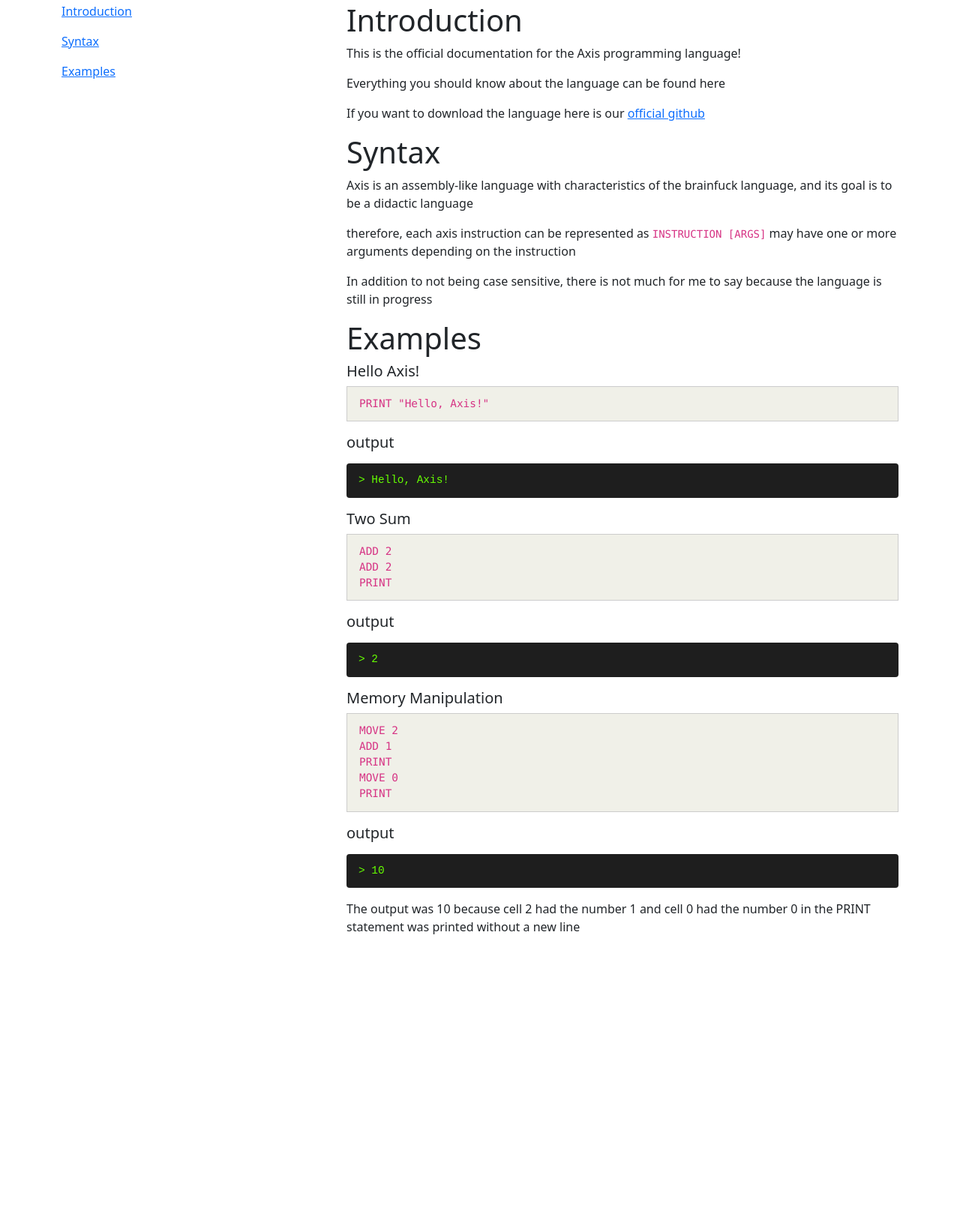
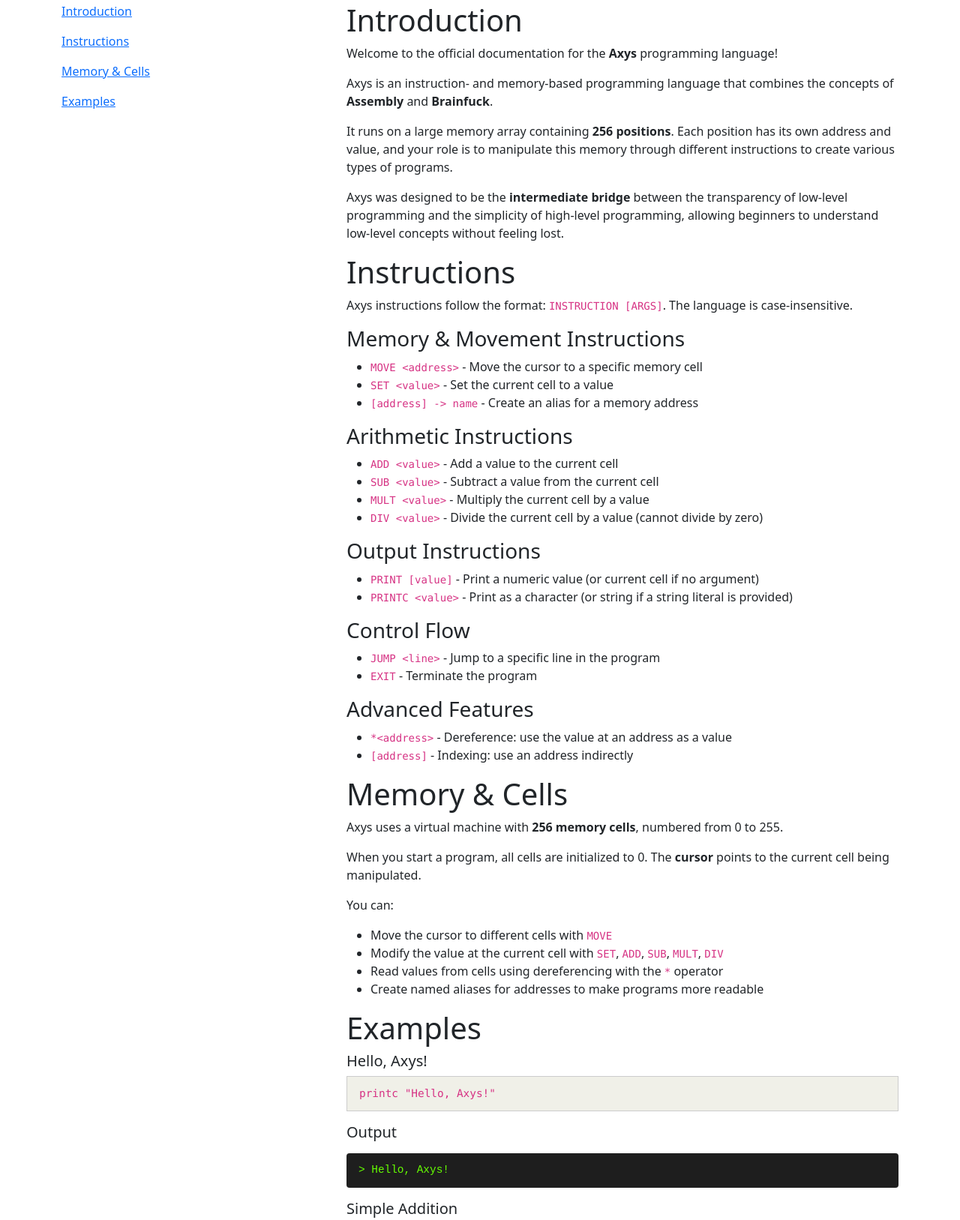
Before and after one commit to hatsunemikutoro-hash/axislang-documentation, a plain HTML site: page index.html in a window 1280 px wide. Shown: the part 97-1724 px from the top of the page at 75% size. Before the commit the page ends 1361 px from the top, so only its background shows below. Drawn offline with nearby package versions, Linux system fonts and the light colour scheme.

Commit message:
Update Documentation

```diff
--- a/index.html
+++ b/index.html
@@ -4,7 +4,7 @@
 <head>
     <meta charset="utf-8">
     <meta name="viewport" content="width=device-width, initial-scale=1">
-    <title>Axis Language Documentation</title>
+    <title>Axys Language Documentation</title>
     <link href="https://cdn.jsdelivr.net/npm/bootstrap@5.3.8/dist/css/bootstrap.min.css" rel="stylesheet"
         integrity="sha384-sRIl4kxILFvY47J16cr9ZwB07vP4J8+LH7qKQnuqkuIAvNWLzeN8tE5YBujZqJLB" crossorigin="anonymous">
     <link rel="stylesheet" href="style.css">
@@ -21,7 +21,8 @@
                 <nav>
                     <ul class="list-unstyled d-flex flex-md-column flex-wrap gap-3">
                         <li><a href="#intro">Introduction</a></li>
-                        <li><a href="#syntax">Syntax</a></li>
+                        <li><a href="#instructions">Instructions</a></li>
+                        <li><a href="#memory">Memory & Cells</a></li>
                         <li><a href="#examples">Examples</a></li>
                     </ul>
                 </nav>
@@ -29,51 +30,126 @@
             <div class="col-12 col-md-8">
                 <section id="intro">
                     <h1>Introduction</h1>
-                    <p>This is the official documentation for the Axis programming language!</p>
-                    <p>Everything you should know about the language can be found here</p>
-
-                    <p>If you want to download the language here is our <a
-                            href="https://github.com/hatsunemikutoro-hash/axislang-axis">official github</a></p>
+                    <p>Welcome to the official documentation for the <strong>Axys</strong> programming language!</p>
+                    <p>Axys is an instruction- and memory-based programming language that combines the concepts of <strong>Assembly</strong> and <strong>Brainfuck</strong>.</p>
+                    <p>It runs on a large memory array containing <strong>256 positions</strong>. Each position has its own address and value, and your role is to manipulate this memory through different instructions to create various types of programs.</p>
+                    <p>Axys was designed to be the <strong>intermediate bridge</strong> between the transparency of low-level programming and the simplicity of high-level programming, allowing beginners to understand low-level concepts without feeling lost.</p>
                 </section>
 
-                <section id="syntax">
-                    <h1>Syntax</h1>
-                    <p>Axis is an assembly-like language with characteristics of the brainfuck language, and its goal is
-                        to be a didactic language</p>
-                    <p>therefore, each axis instruction can be represented as <code>INSTRUCTION [ARGS]</code> may have
-                        one or more arguments depending on the instruction</p>
-                    <p>In addition to not being case sensitive, there is not much for me to say because the language is
-                        still in progress</p>
+                <section id="instructions">
+                    <h1>Instructions</h1>
+                    <p>Axys instructions follow the format: <code>INSTRUCTION [ARGS]</code>. The language is case-insensitive.</p>
+
+                    <h3>Memory & Movement Instructions</h3>
+                    <ul>
+                        <li><code>MOVE &lt;address&gt;</code> - Move the cursor to a specific memory cell</li>
+                        <li><code>SET &lt;value&gt;</code> - Set the current cell to a value</li>
+                        <li><code>[address] -> name</code> - Create an alias for a memory address</li>
+                    </ul>
+
+                    <h3>Arithmetic Instructions</h3>
+                    <ul>
+                        <li><code>ADD &lt;value&gt;</code> - Add a value to the current cell</li>
+                        <li><code>SUB &lt;value&gt;</code> - Subtract a value from the current cell</li>
+                        <li><code>MULT &lt;value&gt;</code> - Multiply the current cell by a value</li>
+                        <li><code>DIV &lt;value&gt;</code> - Divide the current cell by a value (cannot divide by zero)</li>
+                    </ul>
+
+                    <h3>Output Instructions</h3>
+                    <ul>
+                        <li><code>PRINT [value]</code> - Print a numeric value (or current cell if no argument)</li>
+                        <li><code>PRINTC &lt;value&gt;</code> - Print as a character (or string if a string literal is provided)</li>
+                    </ul>
+
+                    <h3>Control Flow</h3>
+                    <ul>
+                        <li><code>JUMP &lt;line&gt;</code> - Jump to a specific line in the program</li>
+                        <li><code>EXIT</code> - Terminate the program</li>
+                    </ul>
+
+                    <h3>Advanced Features</h3>
+                    <ul>
+                        <li><code>*&lt;address&gt;</code> - Dereference: use the value at an address as a value</li>
+                        <li><code>[address]</code> - Indexing: use an address indirectly</li>
+                    </ul>
+                </section>
+
+                <section id="memory">
+                    <h1>Memory & Cells</h1>
+                    <p>Axys uses a virtual machine with <strong>256 memory cells</strong>, numbered from 0 to 255.</p>
+                    <p>When you start a program, all cells are initialized to 0. The <strong>cursor</strong> points to the current cell being manipulated.</p>
+                    <p>You can:</p>
+                    <ul>
+                        <li>Move the cursor to different cells with <code>MOVE</code></li>
+                        <li>Modify the value at the current cell with <code>SET</code>, <code>ADD</code>, <code>SUB</code>, <code>MULT</code>, <code>DIV</code></li>
+                        <li>Read values from cells using dereferencing with the <code>*</code> operator</li>
+                        <li>Create named aliases for addresses to make programs more readable</li>
+                    </ul>
                 </section>
 
                 <section id="examples">
                     <h1>Examples</h1>
-                    <h5>Hello Axis!</h5>
-                    <pre><code>PRINT "Hello, Axis!"</code></pre>
-                    <h5>output</h5>
-                    <samp>&gt; Hello, Axis!</samp>
-                    <h5>Two Sum</h5>
-                    <pre><code>ADD 2
-ADD 2
-PRINT
-</code></pre>
 
-                    <h5>output</h5>
-                    <samp>&gt; 2</samp>
+                    <h5>Hello, Axys!</h5>
+                    <pre><code>printc "Hello, Axys!"</code></pre>
+                    <h5>Output</h5>
+                    <samp>&gt; Hello, Axys!</samp>
+
+                    <h5>Simple Addition</h5>
+                    <pre><code>set 5
+add 3
+print</code></pre>
+                    <h5>Output</h5>
+                    <samp>&gt; 8</samp>
 
                     <h5>Memory Manipulation</h5>
-                    <pre><code>MOVE 2
-ADD 1
-PRINT
-MOVE 0
-PRINT
-</code></pre>
+                    <pre><code>@ Set cell 0 to 10
+set 10
 
-                    <h5>output</h5>
-                    <samp>&gt; 10</samp>
+@ Add 5 to cell 0
+add 5
 
-                    <p>The output was 10 because cell 2 had the number 1 and cell 0 had the number 0 in the PRINT statement was printed without a new line</p>
+@ Print the result
+print</code></pre>
+                    <h5>Output</h5>
+                    <samp>&gt; 15</samp>
 
+                    <h5>Working with Multiple Cells</h5>
+                    <pre><code>@ Store 20 in cell 0
+set 20
+
+@ Move to cell 1 and store 7
+move 1
+set 7
+
+@ Move back to cell 0 and dereference cell 1
+move 0
+add *1
+
+@ Print result (20 + 7 = 27)
+print</code></pre>
+                    <h5>Output</h5>
+                    <samp>&gt; 27</samp>
+
+                    <h5>Using Aliases</h5>
+                    <pre><code>@ Create aliases
+[0] -> health
+[1] -> damage
+
+@ Set values
+move 0
+set 100
+move 1
+set 20
+
+@ Calculate damage
+move 0
+sub *1
+
+@ Print health after damage
+print</code></pre>
+                    <h5>Output</h5>
+                    <samp>&gt; 80</samp>
                 </section>
 
             </div>
```
